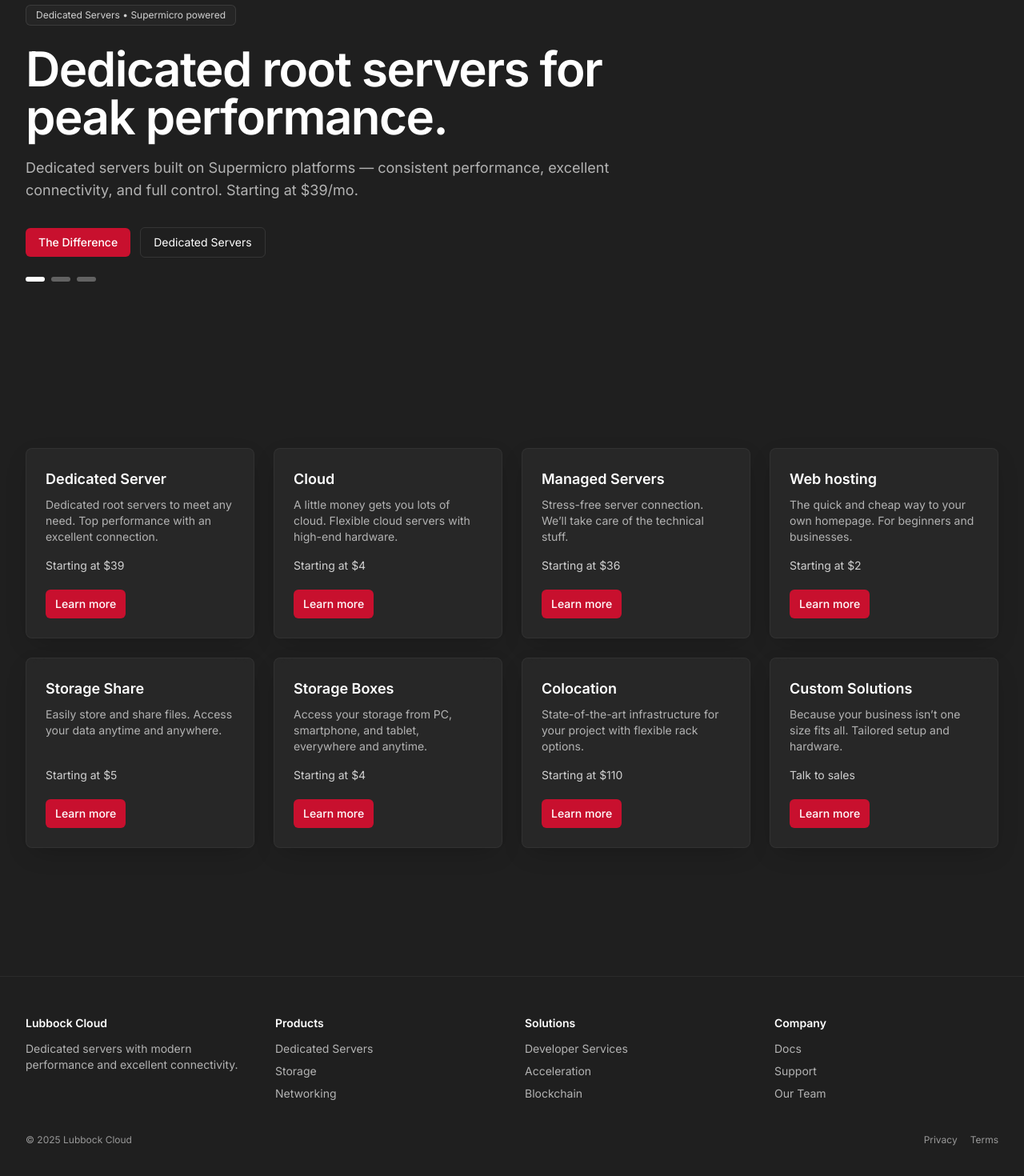
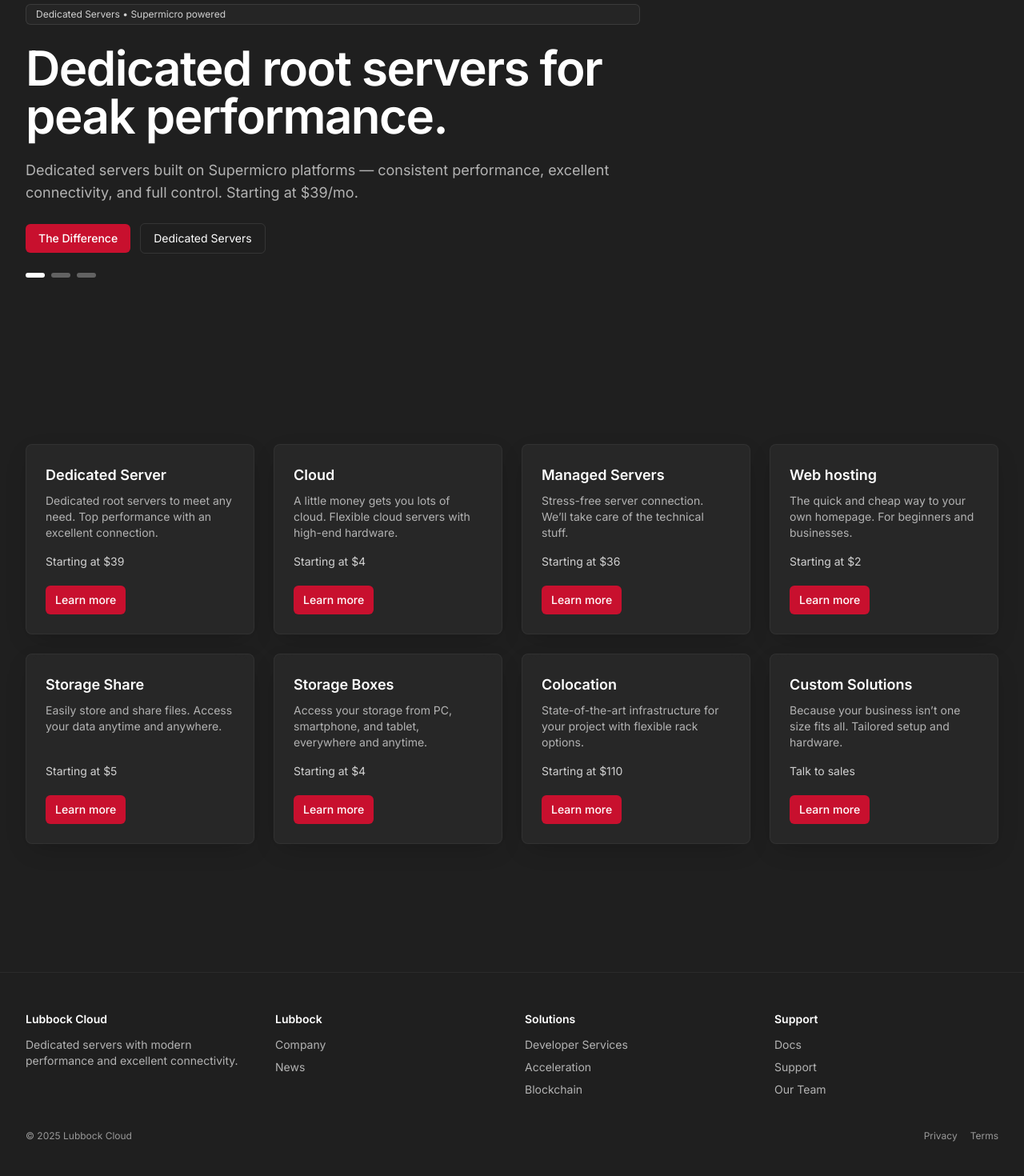
Before and after one commit to oldwestsolutions/Lubbock.Cloud, a Next.js app: page / in a window 1280 px wide. Shown: the part 200-1670 px from the top of the page at 80% size. Built offline with nearby package versions, Linux system fonts and the light colour scheme.

Commit message:
chore(footer+legal): rename Company->Support, add Privacy & Terms pages

```diff
--- /dev/null
+++ b/src/app/company/page.tsx
@@ -0,0 +1,12 @@
+export const metadata = {
+  title: 'Company • Lubbock Cloud',
+};
+
+export default function CompanyPage() {
+  return (
+    <main className="mx-auto max-w-5xl container-px py-16">
+      <h1 className="text-3xl font-semibold">Company</h1>
+      <p className="mt-3 text-tech-gray-300 max-w-3xl">About Lubbock Cloud — our mission, values, and the team building reliable infrastructure.</p>
+    </main>
+  );
+}
--- /dev/null
+++ b/src/app/news/page.tsx
@@ -0,0 +1,12 @@
+export const metadata = {
+  title: 'News • Lubbock Cloud',
+};
+
+export default function NewsPage() {
+  return (
+    <main className="mx-auto max-w-5xl container-px py-16">
+      <h1 className="text-3xl font-semibold">News</h1>
+      <p className="mt-3 text-tech-gray-300 max-w-3xl">Updates, releases, and announcements from Lubbock Cloud.</p>
+    </main>
+  );
+}
--- /dev/null
+++ b/src/app/privacy/page.tsx
@@ -0,0 +1,12 @@
+export const metadata = {
+  title: 'Privacy • Lubbock Cloud',
+};
+
+export default function PrivacyPage() {
+  return (
+    <main className="mx-auto max-w-3xl container-px py-16">
+      <h1 className="text-3xl font-semibold">Privacy Policy</h1>
+      <p className="mt-3 text-tech-gray-300">Your privacy is important to us. This page outlines how we handle data.</p>
+    </main>
+  );
+}
--- /dev/null
+++ b/src/app/terms/page.tsx
@@ -0,0 +1,12 @@
+export const metadata = {
+  title: 'Terms • Lubbock Cloud',
+};
+
+export default function TermsPage() {
+  return (
+    <main className="mx-auto max-w-3xl container-px py-16">
+      <h1 className="text-3xl font-semibold">Terms of Service</h1>
+      <p className="mt-3 text-tech-gray-300">These terms govern your use of Lubbock Cloud services.</p>
+    </main>
+  );
+}
--- a/src/components/Footer.tsx
+++ b/src/components/Footer.tsx
@@ -8,11 +8,10 @@ export function Footer() {
             <p className="mt-3 text-tech-gray-300">Dedicated servers with modern performance and excellent connectivity.</p>
           </div>
           <div>
-            <h4 className="font-semibold">Products</h4>
+            <h4 className="font-semibold">Lubbock</h4>
             <ul className="mt-3 space-y-2 text-tech-gray-300">
-              <li><a href="/dedicated-servers" className="hover:text-white">Dedicated Servers</a></li>
-              <li><a href="/storage" className="hover:text-white">Storage</a></li>
-              <li><a href="/networking" className="hover:text-white">Networking</a></li>
+              <li><a href="/company" className="hover:text-white">Company</a></li>
+              <li><a href="/news" className="hover:text-white">News</a></li>
             </ul>
           </div>
           <div>
@@ -24,7 +23,7 @@ export function Footer() {
             </ul>
           </div>
           <div>
-            <h4 className="font-semibold">Company</h4>
+            <h4 className="font-semibold">Support</h4>
             <ul className="mt-3 space-y-2 text-tech-gray-300">
               <li><a href="/docs" className="hover:text-white">Docs</a></li>
               <li><a href="/support" className="hover:text-white">Support</a></li>
@@ -35,8 +34,8 @@ export function Footer() {
         <div className="mt-10 flex items-center justify-between text-xs text-tech-gray-400">
           <p>© {new Date().getFullYear()} Lubbock Cloud</p>
           <div className="flex items-center gap-4">
-            <a href="#" className="hover:text-white">Privacy</a>
-            <a href="#" className="hover:text-white">Terms</a>
+            <a href="/privacy" className="hover:text-white">Privacy</a>
+            <a href="/terms" className="hover:text-white">Terms</a>
           </div>
         </div>
       </div>
--- a/src/components/Hero.tsx
+++ b/src/components/Hero.tsx
@@ -63,17 +63,17 @@ export function Hero() {
   return (
     <section className="relative">
       <div className="mx-auto max-w-7xl container-px py-20 sm:py-28" onMouseEnter={stop} onMouseLeave={start}>
-        <div className="max-w-3xl transition-all duration-1600 ease-in-out will-change-transform will-change-opacity" key={index}>
+        <div className="max-w-3xl transition-all duration-1600 ease-in-out will-change-transform will-change-opacity flex flex-col gap-6" key={index}>
           <span className="inline-flex items-center gap-2 rounded-md border border-white/10 bg-tech-gray-800/60 px-3 py-1 text-xs text-tech-gray-200">
             {slide.badge}
           </span>
-          <h1 className="mt-6 text-4xl font-semibold leading-tight tracking-tight sm:text-6xl">
+          <h1 className="text-4xl font-semibold leading-tight tracking-tight sm:text-6xl">
             {slide.title}
           </h1>
-          <p className="mt-5 text-tech-gray-300 text-lg">
+          <p className="text-tech-gray-300 text-lg">
             {slide.body}
           </p>
-          <div className="mt-8 flex items-center gap-3">
+          <div className="flex items-center gap-3">
             <Link
               href={slide.primary.href}
               className={
@@ -97,7 +97,7 @@ export function Hero() {
               {slide.secondary.label}
             </Link>
           </div>
-          <div className="mt-6 flex gap-2">
+          <div className="flex gap-2">
             {slides.map((_, i) => (
               <button
                 key={i}
```
